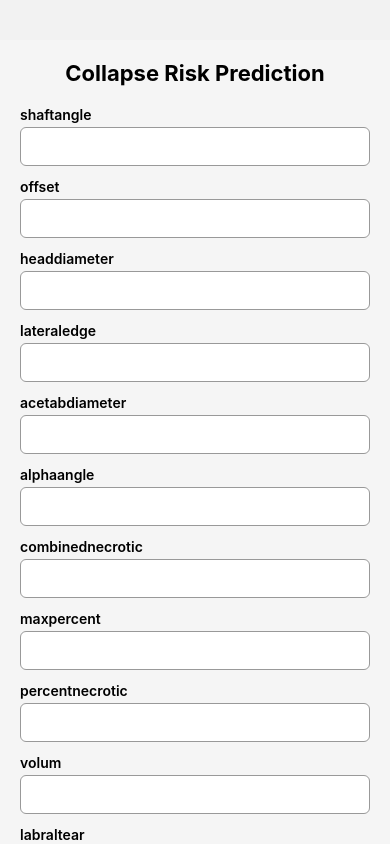
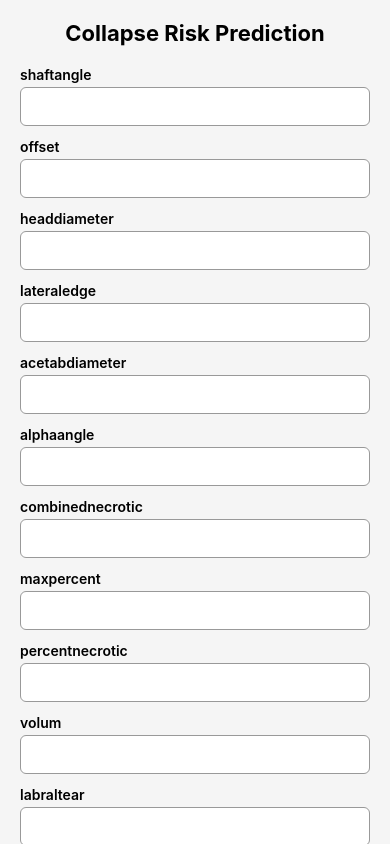
Before and after one commit to shelbyesc/JRL, a React Native app in the folder frontend/: screen /Predict in a window 390 px wide. Built offline with nearby package versions, Linux system fonts and the light colour scheme.

Commit message:
Improve keyboard handling, add Reset button

```diff
--- a/frontend/screens/PredictScreen.js
+++ b/frontend/screens/PredictScreen.js
@@ -7,6 +7,10 @@ import {
   TouchableOpacity,
   StyleSheet,
   Alert,
+  KeyboardAvoidingView,
+  TouchableWithoutFeedback,
+  Keyboard,
+  Platform,
 } from 'react-native';
 
 const featureList = [
@@ -44,9 +48,20 @@ export default function PredictScreen() {
     }
   };
 
+  const handleReset = () => {
+    setInputs({});
+    setResult(null);
+  };
+
   return (
-    <ScrollView style={styles.container}>
+    <KeyboardAvoidingView
+      behavior={Platform.OS === "ios" ? "padding" : "height"}
+      style={{ flex: 1 }}
+    >
+      <TouchableWithoutFeedback onPress={Keyboard.dismiss}>
+        <ScrollView contentContainerStyle={styles.container} keyboardShouldPersistTaps="handled">
           <Text style={styles.title}>Collapse Risk Prediction</Text>
+
           {featureList.map((key) => (
             <View key={key} style={styles.inputGroup}>
               <Text style={styles.label}>{key}</Text>
@@ -54,11 +69,17 @@ export default function PredictScreen() {
                 keyboardType="numeric"
                 style={styles.input}
                 onChangeText={(text) => handleChange(key, text)}
+                value={inputs[key]?.toString() || ''}
               />
             </View>
           ))}
+
           <TouchableOpacity style={styles.button} onPress={handleSubmit}>
             <Text style={styles.buttonText}>Predict</Text>
+          </TouchableOpacity>
+
+          <TouchableOpacity style={styles.resetButton} onPress={handleReset}>
+            <Text style={styles.resetButtonText}>Reset</Text>
           </TouchableOpacity>
 
           {result && (
@@ -71,14 +92,19 @@ export default function PredictScreen() {
               </Text>
             </View>
           )}
+
+          {/* Bottom padding to avoid edge clipping */}
+          <View style={{ height: 40 }} />
         </ScrollView>
+      </TouchableWithoutFeedback>
+    </KeyboardAvoidingView>
   );
 }
 
 const styles = StyleSheet.create({
   container: {
     padding: 20,
-    marginTop: 40,
+    paddingBottom: 60,
     backgroundColor: '#f5f5f5',
   },
   title: {
@@ -114,6 +140,18 @@ const styles = StyleSheet.create({
     fontSize: 17,
     fontWeight: '600',
   },
+  resetButton: {
+    backgroundColor: '#ccc',
+    padding: 14,
+    borderRadius: 8,
+    marginTop: 16,
+  },
+  resetButtonText: {
+    color: '#333',
+    textAlign: 'center',
+    fontSize: 16,
+    fontWeight: '500',
+  },
   result: {
     marginTop: 30,
     padding: 15,
```
Lines whose indentation alone changed are shown as unchanged.
